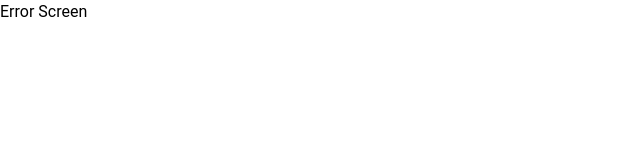
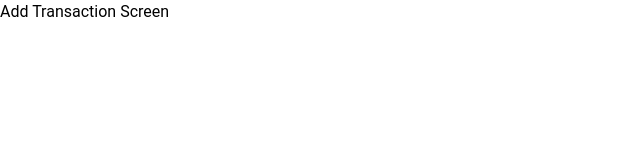
Before and after one commit to hzburki/finance-manager-ui, a React (Vite) app: page /add/transaction in a window 1280 px wide. Before the commit this address had no page. Shown: the top 160 px of the page, without its empty margins (0-640 px from the left). Built offline with nearby package versions, Linux system fonts and the light colour scheme.

Commit message:
refactored the dashboard layout folder structure

```diff
--- a/src/app.routes.tsx
+++ b/src/app.routes.tsx
@@ -15,6 +15,7 @@ import {
   ReportScreen,
   TransactionScreen,
   ForgotPasswordScreen,
+  AddTransactionScreen,
 } from "./screens";
 
 import { DashboardLayout } from "./components";
@@ -32,6 +33,10 @@ const AppRoutes = createBrowserRouter(
         <Route path="/reports" element={<ReportScreen />} />
         <Route path="/transactions" element={<TransactionScreen />} />
       </Route>
+
+      <Route path="/" element={<Outlet />}>
+        <Route path="/add/transaction" element={<AddTransactionScreen />} />
+      </Route>
     </Route>
   )
 );
--- a/src/components/index.ts
+++ b/src/components/index.ts
@@ -1,3 +1,3 @@
-import DashboardLayout from "./layout/dashboard.layout";
+import DashboardLayout from "./layout/dashboard-layout/dashboard.layout";
 
 export { DashboardLayout };
--- a/src/components/layout/top-navbar.comp.tsx
+++ b/src/components/layout/dashboard-layout/top-navbar.comp.tsx
@@ -5,6 +5,7 @@ import {
   Navbar,
   Typography,
 } from "@material-tailwind/react";
+import { Link } from "react-router-dom";
 
 interface TopNavBarProps {
   toggleDrawer: () => void;
@@ -50,6 +51,7 @@ export default function TopNavBar(props: TopNavBarProps) {
 
         {/* Right App Bar */}
         <div className="hidden lg:block">
+          <Link to="/add/transaction">
             <Button variant="filled" size="sm">
               <Typography
                 variant="button"
@@ -58,6 +60,7 @@ export default function TopNavBar(props: TopNavBarProps) {
                 Add Transaction
               </Typography>
             </Button>
+          </Link>
         </div>
       </div>
     </Navbar>
--- /dev/null
+++ b/src/screens/add-transaction.screen.tsx
@@ -0,0 +1,5 @@
+import React from "react";
+
+export const AddTransactionScreen = () => {
+  return <div>Add Transaction Screen</div>;
+};
--- a/src/screens/index.ts
+++ b/src/screens/index.ts
@@ -6,3 +6,4 @@ export * from "./report.screen"
 export * from "./budget.screen"
 export * from "./transactions.screen"
 export * from "./forgot-password.screen"
+export * from "./add-transaction.screen"
```
Also changed, not shown: src/components/layout/dashboard-layout/bottom-navbar.comp.tsx (renamed from src/components/layout/bottom-navbar.comp.tsx), src/components/layout/dashboard-layout/dashboard.layout.tsx (renamed from src/components/layout/dashboard.layout.tsx), src/components/layout/dashboard-layout/drawer-menu.comp.tsx (renamed from src/components/layout/drawer-menu.comp.tsx), src/components/layout/dashboard-layout/navigation.data.tsx (renamed from src/components/layout/navigation.data.tsx), src/components/layout/dashboard-layout/side-menu.comp.tsx (renamed from src/components/layout/side-menu.comp.tsx). Lines whose indentation alone changed are shown as unchanged.
